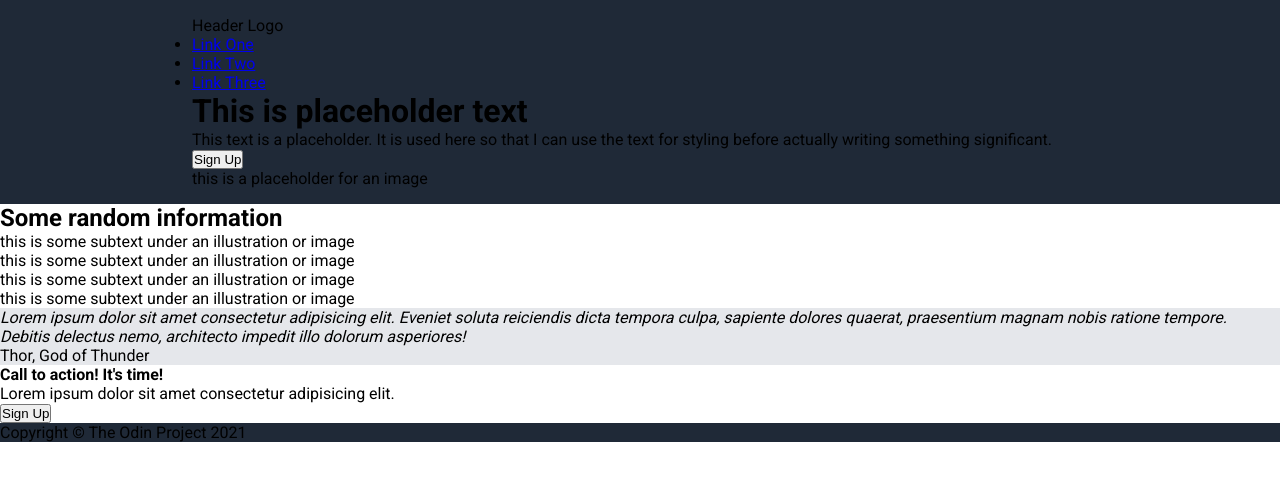
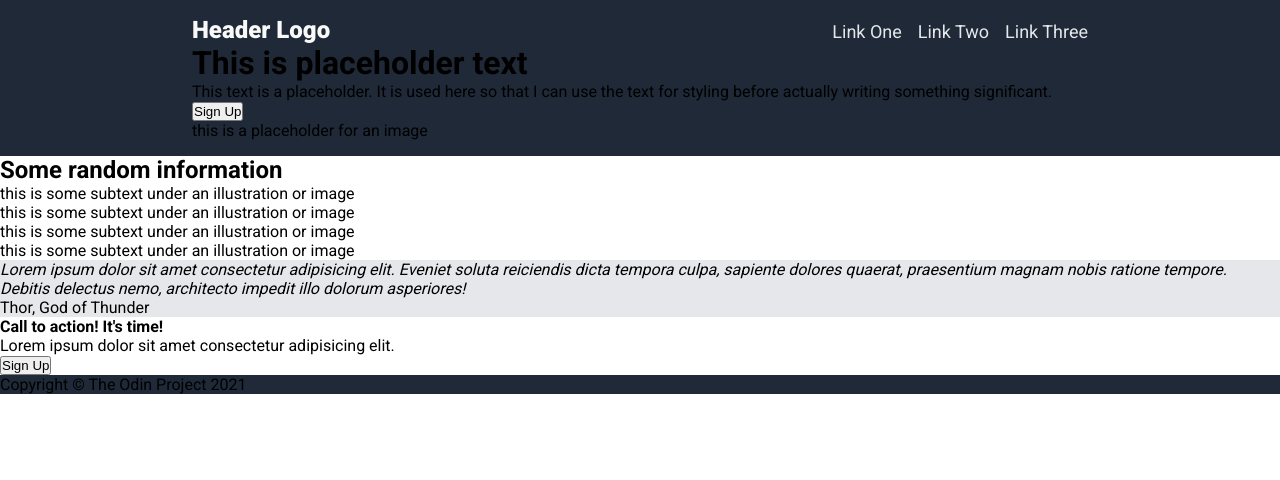
Before and after one commit to AntonJ223/project_landingPage, a plain HTML site: page index.html in a window 1280 px wide. Drawn offline with Linux system fonts and the light colour scheme.

Commit message:
Style Nav

```diff
--- a/style.css
+++ b/style.css
@@ -16,6 +16,29 @@ header {
 }
 
 /* ----- Nav ----- */
+#logo {
+    font-size: 24px;
+    font-weight: 900;
+    color: #F9FAF8;
+}
+
+.nav {
+    display: flex;
+    justify-content: space-between;
+    align-items: baseline;
+}
+
+.nav ul {
+    list-style-type: none;
+    display: flex;
+    gap: 1em;
+}
+
+a:link {
+    text-decoration: none;
+    color: #E5E7EB;
+    font-size: 18px;
+}
 
 /* ----- Welcome ----- */
 
```
